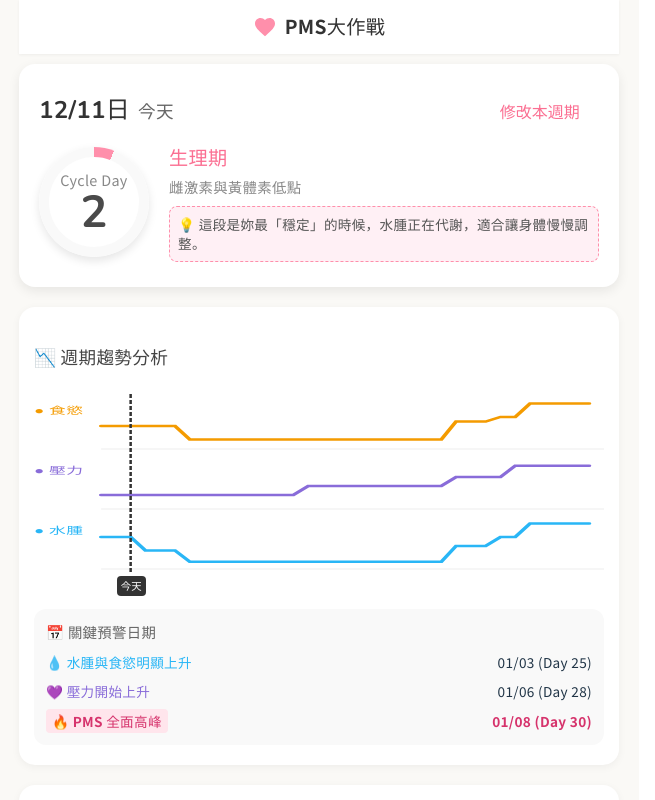
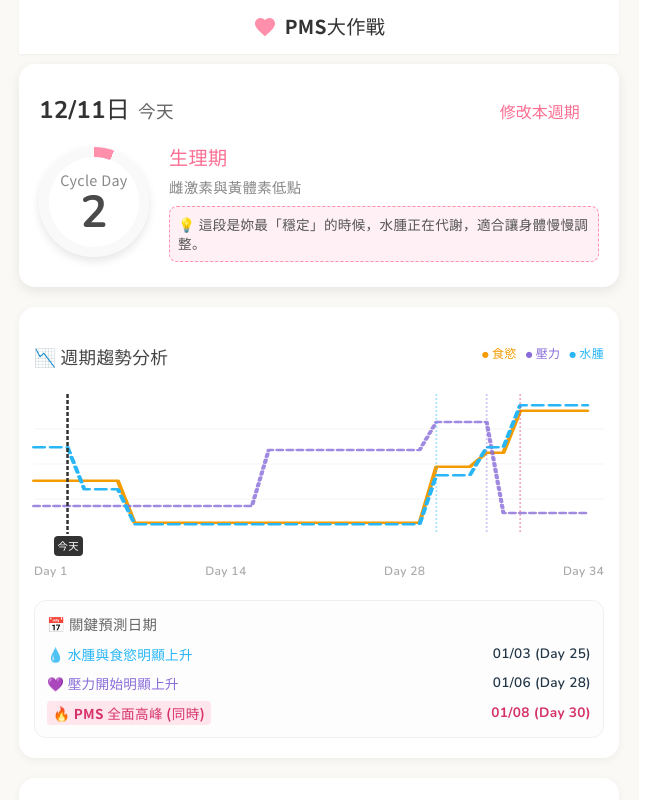
Before and after one commit to phoebehaungs/phoebe-cycle-tracker, a React (Vite) app: page / in a window 1280 px wide. Shown: the top 800 px of the page, without its empty margins (1-656 px from the left). Built offline with nearby package versions, Linux system fonts and the light colour scheme.

Commit message:
Update App.tsx

```diff
--- a/src/App.tsx
+++ b/src/App.tsx
@@ -139,9 +139,9 @@ const formatLocalDate = (date: Date): string => {
   return `${y}-${m}-${d}`;
 };
 
-const getDaysDifference = (date1Str: string, date2Str: string): number => {
-  const d1 = parseLocalDate(date1Str);
-  const d2 = parseLocalDate(date2Str);
+const getDaysDifference = (date1: string, date2: string): number => {
+  const d1 = parseLocalDate(date1);
+  const d2 = parseLocalDate(date2);
   return Math.floor((d2.getTime() - d1.getTime()) / (1000 * 60 * 60 * 24));
 };
 
@@ -151,6 +151,7 @@ const addDays = (dateStr: string, days: number): string => {
   return formatLocalDate(d);
 };
 
+// 簡化版日期顯示 (MM/DD)
 const formatShortDate = (dateStr: string): string => {
   return dateStr.slice(5).replace('-', '/');
 };
@@ -390,49 +391,44 @@ const PhoebeCycleTracker: React.FC = () => {
     }
   }, [editMode, lastStartDate, currentPeriodLength]);
 
-  // --- 分層曲線圖邏輯 (Separated Tracks) ---
-  const getTrackPoints = (width: number, rowHeight: number, type: 'appetite' | 'hormone' | 'edema', offsetY: number) => {
+  // --- 曲線圖邏輯 (Overlaid) ---
+  const getCurvePoints = (width: number, height: number, type: 'appetite' | 'hormone' | 'edema') => {
     const points: string[] = [];
     const totalDays = 34;
     const stepX = width / totalDays;
 
     for (let day = 1; day <= totalDays; day++) {
-        let intensity = 0; // 0=Low, 1=High
+        let intensity = 50;
 
-        if (type === 'appetite') { // 食慾：PMS高, 濾泡低
-            if (day <= 6) intensity = 0.4;
-            else if (day <= 24) intensity = 0.1;
-            else if (day <= 27) intensity = 0.5;
-            else if (day <= 29) intensity = 0.6;
-            else intensity = 0.9;
-        } else if (type === 'hormone') { // 壓力：PMS不穩
-            if (day <= 14) intensity = 0.2;
-            else if (day <= 24) intensity = 0.4;
-            else if (day <= 28) intensity = 0.6; // 壓力開始上升
-            else intensity = 0.85;
-        } else if (type === 'edema') { // 水腫：PMS最腫
-            if (day <= 3) intensity = 0.6;
-            else if (day <= 6) intensity = 0.3;
-            else if (day <= 24) intensity = 0.05;
-            else if (day <= 27) intensity = 0.4;
-            else if (day <= 29) intensity = 0.6;
-            else intensity = 0.9;
+        // 視覺分離：食慾(中)，壓力(上)，水腫(下) 微調
+        if (type === 'appetite') {
+            if (day <= 6) intensity = 60 + 2;
+            else if (day <= 24) intensity = 90 + 2;
+            else if (day <= 27) intensity = 50 + 2;
+            else if (day <= 29) intensity = 40 + 2;
+            else intensity = 10 + 2;
+        } else if (type === 'hormone') {
+            if (day <= 14) intensity = 80;
+            else if (day <= 24) intensity = 40;
+            else if (day <= 28) intensity = 20;
+            else intensity = 85;
+        } else if (type === 'edema') {
+            if (day <= 3) intensity = 40 - 2;
+            else if (day <= 6) intensity = 70 - 2;
+            else if (day <= 24) intensity = 95 - 2;
+            else if (day <= 27) intensity = 60 - 2;
+            else if (day <= 29) intensity = 40 - 2;
+            else intensity = 10 - 2;
         }
 
-        // 轉換為 Y 座標 (反轉：1=Top, 0=Bottom within row)
-        // Row Top = offsetY, Row Bottom = offsetY + rowHeight
-        // intensity 1 => Top (y = offsetY + padding)
-        // intensity 0 => Bottom (y = offsetY + rowHeight - padding)
-        const padding = 5;
-        const h = rowHeight - (padding * 2);
-        const y = (offsetY + rowHeight - padding) - (intensity * h);
         const x = (day - 1) * stepX;
+        const y = (intensity / 100) * height;
         points.push(`${x},${y}`);
     }
     return points.join(' ');
   };
 
-  // 關鍵日期計算
+  // 關鍵日期
   const edemaRiseDay = 25;
   const stressRiseDay = 28;
   const pmsPeakDay = 30;
@@ -485,72 +481,73 @@ const PhoebeCycleTracker: React.FC = () => {
         </div>
       </div>
 
-      {/* 📉 週期趨勢分析 (分層軌道設計) */}
+      {/* 📉 週期趨勢分析 (Overlay Style + Summary) */}
       <div style={{ ...cardStyle, marginTop: '20px', padding: '20px 15px' }}>
-        <h3 style={{ ...cardTitleStyle, marginBottom: '15px', borderBottom: 'none' }}>📉 週期趨勢分析</h3>
-
-        {/* SVG Container */}
-        <div style={{ position: 'relative', height: '180px' }}>
-            <svg viewBox="0 0 340 180" style={{ width: '100%', height: '100%', overflow: 'visible' }} preserveAspectRatio="none">
-
-                {/* 軌道 1: 食慾 (Top) */}
-                <text x="0" y="20" fontSize="10" fill="#F49B00" fontWeight="bold">● 食慾</text>
-                <line x1="40" y1="55" x2="340" y2="55" stroke="#eee" strokeWidth="1" />
-                <polyline points={getTrackPoints(300, 55, 'appetite', 0).split(' ').map(p => {const [x,y] = p.split(','); return `${parseFloat(x)+40},${y}`}).join(' ')} fill="none" stroke="#F49B00" strokeWidth="2.5" strokeLinecap="round" />
-
-                {/* 軌道 2: 壓力 (Middle) */}
-                <text x="0" y="80" fontSize="10" fill="#896CD9" fontWeight="bold">● 壓力</text>
-                <line x1="40" y1="115" x2="340" y2="115" stroke="#eee" strokeWidth="1" />
-                <polyline points={getTrackPoints(300, 55, 'hormone', 60).split(' ').map(p => {const [x,y] = p.split(','); return `${parseFloat(x)+40},${y}`}).join(' ')} fill="none" stroke="#896CD9" strokeWidth="2.5" strokeLinecap="round" />
-
-                {/* 軌道 3: 水腫 (Bottom) */}
-                <text x="0" y="140" fontSize="10" fill="#29B6F6" fontWeight="bold">● 水腫</text>
-                <line x1="40" y1="175" x2="340" y2="175" stroke="#eee" strokeWidth="1" />
-                <polyline points={getTrackPoints(300, 55, 'edema', 120).split(' ').map(p => {const [x,y] = p.split(','); return `${parseFloat(x)+40},${y}`}).join(' ')} fill="none" stroke="#29B6F6" strokeWidth="2.5" strokeLinecap="round" />
-
-                {/* 今天指標線 (貫穿三軌) */}
-                <line
-                    x1={(daysPassed / 34) * 300 + 40} y1="0"
-                    x2={(daysPassed / 34) * 300 + 40} y2="180"
-                    stroke="#333" strokeWidth="1.5" strokeDasharray="4,2"
-                />
-            </svg>
-
-            {/* Today Label */}
-            <div style={{
-                position: 'absolute',
-                left: `calc(${((daysPassed / 34) * 300 + 40) / 340 * 100}% - 14px)`,
-                bottom: '-22px',
-                backgroundColor: '#333',
-                color: 'white',
-                fontSize: '0.65rem',
-                padding: '2px 4px',
-                borderRadius: '4px',
-                fontWeight: 'bold',
-                zIndex: 5,
-                fontFamily: 'Noto Sans TC, sans-serif'
-            }}>
-                今天
+        <div style={{ display: 'flex', justifyContent: 'space-between', alignItems: 'center', marginBottom: '15px' }}>
+            <h3 style={{ ...cardTitleStyle, marginBottom: 0, borderBottom: 'none' }}>📉 週期趨勢分析</h3>
+            {/* Legend 放在標題旁 */}
+            <div style={{ fontSize: '0.75rem', color: '#999', display: 'flex', gap: '8px', alignItems: 'center' }}>
+                <span style={{ color: '#F49B00', display: 'flex', alignItems: 'center' }}><span style={{fontSize:'1.2em', marginRight:'2px'}}>●</span>食慾</span>
+                <span style={{ color: '#896CD9', display: 'flex', alignItems: 'center' }}><span style={{fontSize:'1.2em', marginRight:'2px'}}>●</span>壓力</span>
+                <span style={{ color: '#29B6F6', display: 'flex', alignItems: 'center' }}><span style={{fontSize:'1.2em', marginRight:'2px'}}>●</span>水腫</span>
             </div>
         </div>
 
-        {/* 關鍵日期摘要列表 (取代圖中文字) */}
-        <div style={{ marginTop: '35px', backgroundColor: '#f9f9f9', borderRadius: '12px', padding: '12px' }}>
-            <h4 style={{ margin: '0 0 10px 0', fontSize: '0.9rem', color: '#666' }}>📅 關鍵預警日期</h4>
+        {/* SVG Chart */}
+        <div style={{ position: 'relative', height: '140px' }}>
+            <svg viewBox="0 0 340 140" style={{ width: '100%', height: '100%', overflow: 'visible' }} preserveAspectRatio="none">
+                {/* Grid Lines */}
+                <line x1="0" y1="35" x2="340" y2="35" stroke="#f5f5f5" strokeWidth="1" />
+                <line x1="0" y1="70" x2="340" y2="70" stroke="#f5f5f5" strokeWidth="1" />
+                <line x1="0" y1="105" x2="340" y2="105" stroke="#f5f5f5" strokeWidth="1" />
+
+                {/* Appetite (Orange) - Solid */}
+                <polyline points={getCurvePoints(340, 140, 'appetite')} fill="none" stroke="#F49B00" strokeWidth="2.5" strokeLinecap="round" strokeLinejoin="round" />
+
+                {/* Hormone/Mood (Purple) - Dotted */}
+                <polyline points={getCurvePoints(340, 140, 'hormone')} fill="none" stroke="#896CD9" strokeWidth="2.5" strokeLinecap="round" strokeLinejoin="round" strokeDasharray="3,3" opacity="0.8" />
+
+                {/* Edema (Blue) - Dashed */}
+                <polyline points={getCurvePoints(340, 140, 'edema')} fill="none" stroke="#29B6F6" strokeWidth="2.5" strokeLinecap="round" strokeLinejoin="round" strokeDasharray="6,4" />
+
+                {/* Today Line */}
+                <line x1={(daysPassed / 34) * 340} y1="0" x2={(daysPassed / 34) * 340} y2="140" stroke="#333" strokeWidth="1.5" strokeDasharray="4,2" />
+
+                {/* 關鍵日標記線 (僅線條) */}
+                <line x1={((edemaRiseDay-1) / 34) * 340} y1="0" x2={((edemaRiseDay-1) / 34) * 340} y2="140" stroke="#29B6F6" strokeWidth="1" strokeDasharray="2,2" opacity="0.4" />
+                <line x1={((stressRiseDay-1) / 34) * 340} y1="0" x2={((stressRiseDay-1) / 34) * 340} y2="140" stroke="#896CD9" strokeWidth="1" strokeDasharray="2,2" opacity="0.4" />
+                <line x1={((pmsPeakDay-1) / 34) * 340} y1="0" x2={((pmsPeakDay-1) / 34) * 340} y2="140" stroke="#D6336C" strokeWidth="1" strokeDasharray="2,2" opacity="0.4" />
+
+            </svg>
+            {/* Today Label */}
+            <div style={{ position: 'absolute', left: `calc(${(daysPassed / 34) * 100}% - 14px)`, bottom: '-22px', backgroundColor: '#333', color: 'white', fontSize: '0.65rem', padding: '2px 4px', borderRadius: '4px', fontWeight: 'bold', zIndex: 5, fontFamily: 'Noto Sans TC, sans-serif' }}>今天</div>
+        </div>
+
+        {/* X-Axis Labels */}
+        <div style={{ display: 'flex', justifyContent: 'space-between', fontSize: '0.75rem', color: '#aaa', marginTop: '28px', fontFamily:'Nunito, sans-serif' }}>
+            <span>Day 1</span>
+            <span>Day 14</span>
+            <span>Day 28</span>
+            <span>Day 34</span>
+        </div>
+
+        {/* 關鍵日期摘要列表 (Summary Block) */}
+        <div style={{ marginTop: '20px', backgroundColor: '#fdfdfd', borderRadius: '12px', padding: '12px', border: '1px solid #f0f0f0' }}>
+            <h4 style={{ margin: '0 0 10px 0', fontSize: '0.9rem', color: '#666' }}>📅 關鍵預測日期</h4>
 
             <div style={{ display: 'flex', justifyContent: 'space-between', alignItems: 'center', marginBottom: '8px', fontSize: '0.85rem' }}>
                 <span style={{color: '#29B6F6', fontWeight:'bold'}}>💧 水腫與食慾明顯上升</span>
-                <span>{formatShortDate(addDays(lastStartDate, edemaRiseDay - 1))} (Day 25)</span>
+                <span style={{fontFamily:'Nunito, sans-serif'}}>{formatShortDate(addDays(lastStartDate, edemaRiseDay - 1))} (Day 25)</span>
             </div>
 
             <div style={{ display: 'flex', justifyContent: 'space-between', alignItems: 'center', marginBottom: '8px', fontSize: '0.85rem' }}>
-                <span style={{color: '#896CD9', fontWeight:'bold'}}>💜 壓力開始上升</span>
-                <span>{formatShortDate(addDays(lastStartDate, stressRiseDay - 1))} (Day 28)</span>
+                <span style={{color: '#896CD9', fontWeight:'bold'}}>💜 壓力開始明顯上升</span>
+                <span style={{fontFamily:'Nunito, sans-serif'}}>{formatShortDate(addDays(lastStartDate, stressRiseDay - 1))} (Day 28)</span>
             </div>
 
             <div style={{ display: 'flex', justifyContent: 'space-between', alignItems: 'center', fontSize: '0.85rem' }}>
-                <span style={{color: '#D6336C', fontWeight:'bold', backgroundColor:'#FFE5EC', padding:'2px 6px', borderRadius:'4px'}}>🔥 PMS 全面高峰</span>
-                <span style={{fontWeight:'bold', color: '#D6336C'}}>{formatShortDate(addDays(lastStartDate, pmsPeakDay - 1))} (Day 30)</span>
+                <span style={{color: '#D6336C', fontWeight:'bold', backgroundColor:'#FFE5EC', padding:'2px 6px', borderRadius:'4px'}}>🔥 PMS 全面高峰 (同時)</span>
+                <span style={{fontFamily:'Nunito, sans-serif', fontWeight:'bold', color: '#D6336C'}}>{formatShortDate(addDays(lastStartDate, pmsPeakDay - 1))} (Day 30)</span>
             </div>
         </div>
       </div>
@@ -725,5 +722,6 @@ const listListStyle: React.CSSProperties = { paddingLeft: '20px', lineHeight: '1
 const modalOverlayStyle: React.CSSProperties = { position: 'fixed', top: 0, left: 0, right: 0, bottom: 0, backgroundColor: 'rgba(0,0,0,0.5)', display: 'flex', alignItems: 'center', justifyContent: 'center', zIndex: 1000 };
 const modalContentStyle: React.CSSProperties = { backgroundColor: 'white', padding: '25px', borderRadius: '16px', maxWidth: '90%' };
 const baseButtonStyle: React.CSSProperties = { flex: 1, padding: '10px', border: 'none', borderRadius: '8px', color: 'white', fontSize: '1rem', cursor: 'pointer' };
+const symptomRecordBoxStyle: React.CSSProperties = { marginTop: '20px' };
 
 export default PhoebeCycleTracker;
```
